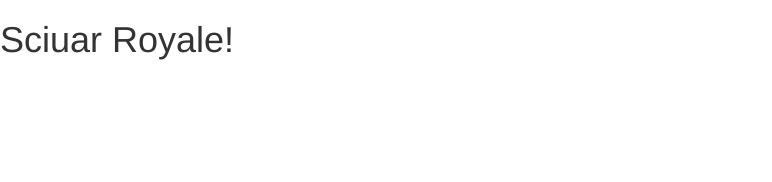
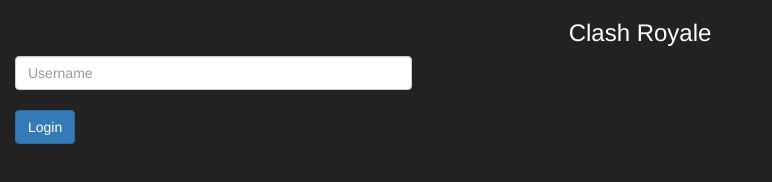
Before and after one commit to OancaAndrei/SciuarRoyale, a website: page public/index.html in a window 1280 px wide. Shown: the whole page, without its empty margins (0-772 px from the left). Drawn offline with nearby package versions, Linux system fonts and the light colour scheme.

Commit message:
implementazione della pagina di login

```diff
--- a/public/index.html
+++ b/public/index.html
@@ -6,9 +6,25 @@
   <meta name="viewport" content="width=device-width, initial-scale=1">
   <title>SciuarRoyale</title>
   <link href="css/bootstrap.min.css" rel="stylesheet">
+  <link href="css/style.css" rel="stylesheet">
 </head>
 <body>
-  <h1>Sciuar Royale!</h1>
+  <ul class="pages">
+    <li class="login page">
+      <h3 class="text-center">Clash Royale</h3>
+      <div class="col-md-4">
+      <div class="form">
+        <input type="username" class="usernameInput form-control" maxlength="14" placeholder="Username">
+        <br>
+        <button id="btnLogin" class="btn btn-raised btn-primary ">Login</button>
+      </div>
+      <div>
+    </li>
+
+    <li class="userhome page">
+      <h1>ciao</h1>
+    </li>
+  </ul>
 
   <script src="js/lib/jquery.min.js"></script>
   <script src="js/lib/bootstrap.min.js"></script>
```
